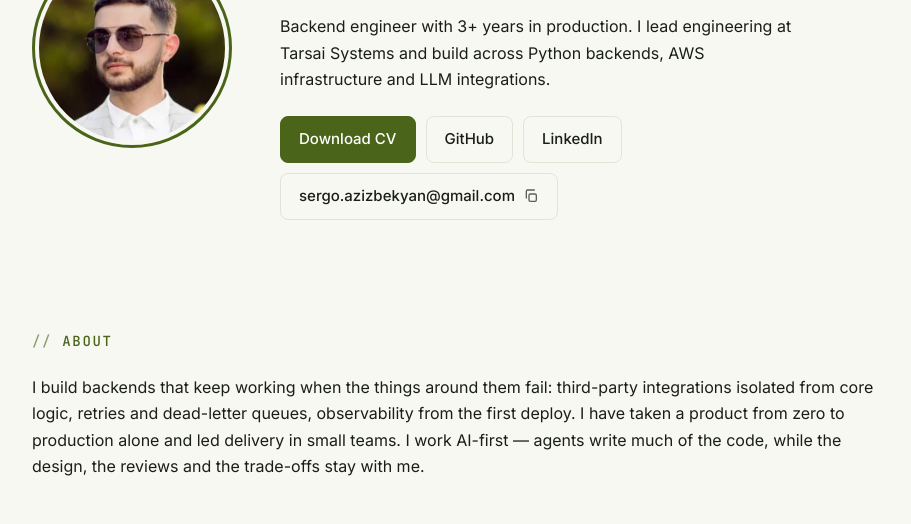
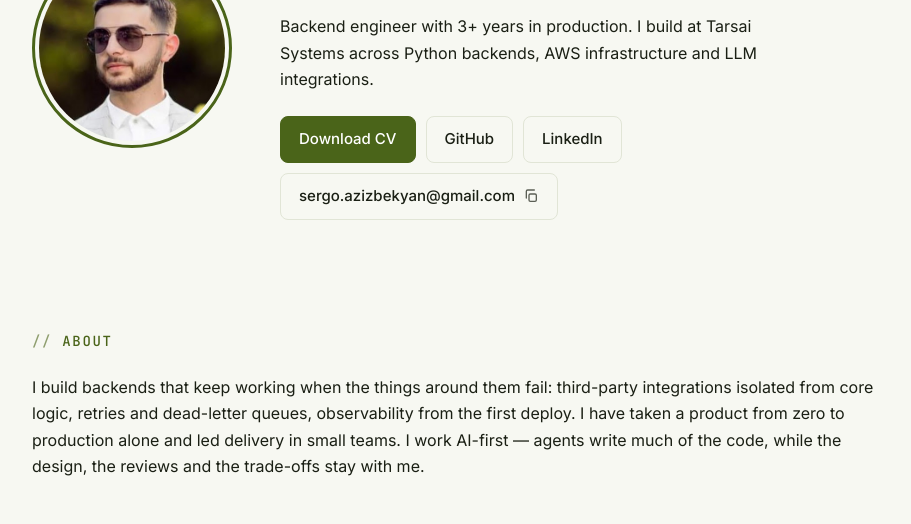
Before and after one commit to Pro100Sergosha/resume, a plain HTML site: page public/index.html in a window 1280 px wide. Shown: the part 276-800 px from the top of the page, without its empty margins (184-1095 px from the left). Drawn offline with Linux system fonts and the light colour scheme.

Commit message:
Align hero lead with the engineer role
Co-Authored-By: Claude Opus 5.5 <noreply@anthropic.com>

```diff
--- a/public/index.html
+++ b/public/index.html
@@ -42,7 +42,7 @@
         <h1>Sergo Azizbekyan</h1>
         <p class="role">Software &amp; AI Engineer</p>
         <p class="print-only">sergo.azizbekyan@gmail.com · sergo.azizbekyan.online · github.com/Pro100Sergosha · linkedin.com/in/sergo-azizbekyan-8341a8307</p>
-        <p class="lead">Backend engineer with 3+ years in production. I lead engineering at Tarsai Systems and build across Python backends, AWS infrastructure and LLM integrations.</p>
+        <p class="lead">Backend engineer with 3+ years in production. I build at Tarsai Systems across Python backends, AWS infrastructure and LLM integrations.</p>
         <div class="actions">
           <a class="btn primary" href="Sergo_Azizbekyan.pdf" download>Download CV</a>
           <a class="btn" href="https://github.com/Pro100Sergosha" target="_blank" rel="noopener">GitHub</a>
```
